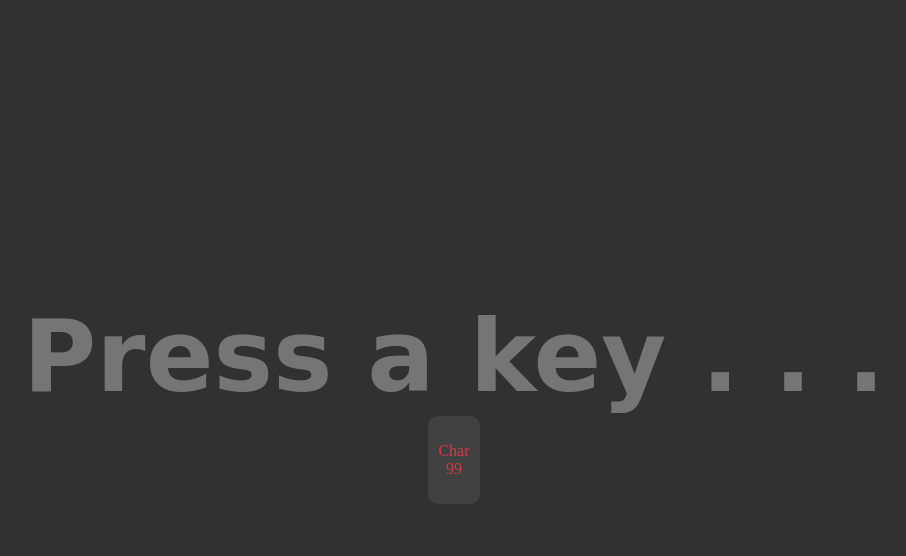
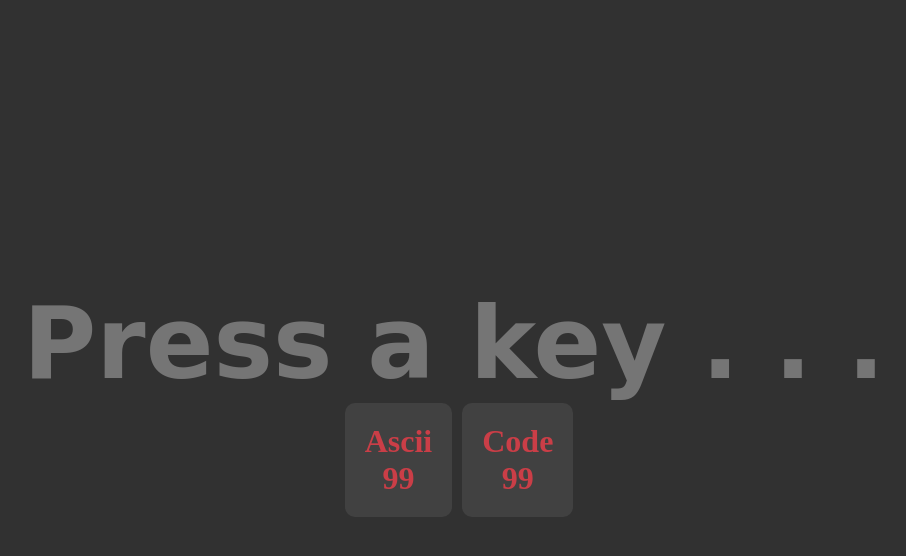
Before and after one commit to antran1245/keyCode, a Flask app: page / in a window 1280 px wide. Shown: the top 556 px of the page, without its empty margins (186-1092 px from the left). Run offline with Flask 2, Linux system fonts and the light colour scheme.

Commit message:
ascii code, readme, need to worry about shift,etc

```diff
--- a/flask_app/static/index.css
+++ b/flask_app/static/index.css
@@ -38,9 +38,13 @@ main, .row, .box p {
     background-color: #414141;
     color: #CA3E47;
     border-radius: 10px;
+    font-size: xx-large;
+    font-weight: bolder;
+    margin-left: 10px;
 }
 
 .box p {
     flex-direction: column;
-    padding: 10px;
+    padding: 20px;
+    margin: 0;
 }
--- a/flask_app/static/index.js
+++ b/flask_app/static/index.js
@@ -1,5 +1,7 @@
 const inputField = document.querySelector('#keyButton')
-const charField = document.querySelector('#charCode')
+const ascii = document.querySelector('#ascii')
+const keyField = document.querySelector('#key')
+const charField = document.querySelector('#keyCode')
 
 function focusInput() {
     const keyInput = inputField.focus()
@@ -7,5 +9,6 @@ function focusInput() {
 
 window.addEventListener('keydown', function(e) {
     inputField.value = e.key
-    charField.innerHTML = e.which
+    ascii.innerHTML = e.key.charCodeAt(0)
+    charField.innerHTML = e.code
 }, false)
--- a/flask_app/templates/index.html
+++ b/flask_app/templates/index.html
@@ -15,8 +15,14 @@
             <div class="row">
                 <div class="box">
                     <p>
-                        Char
-                        <span id="charCode">99</span>
+                        Ascii
+                        <span id="ascii">99</span>
+                    </p>
+                </div>
+                <div class="box">
+                    <p>
+                        Code
+                        <span id="keyCode">99</span>
                     </p>
                 </div>
             </div>
```
Also changed, not shown: README.md.
